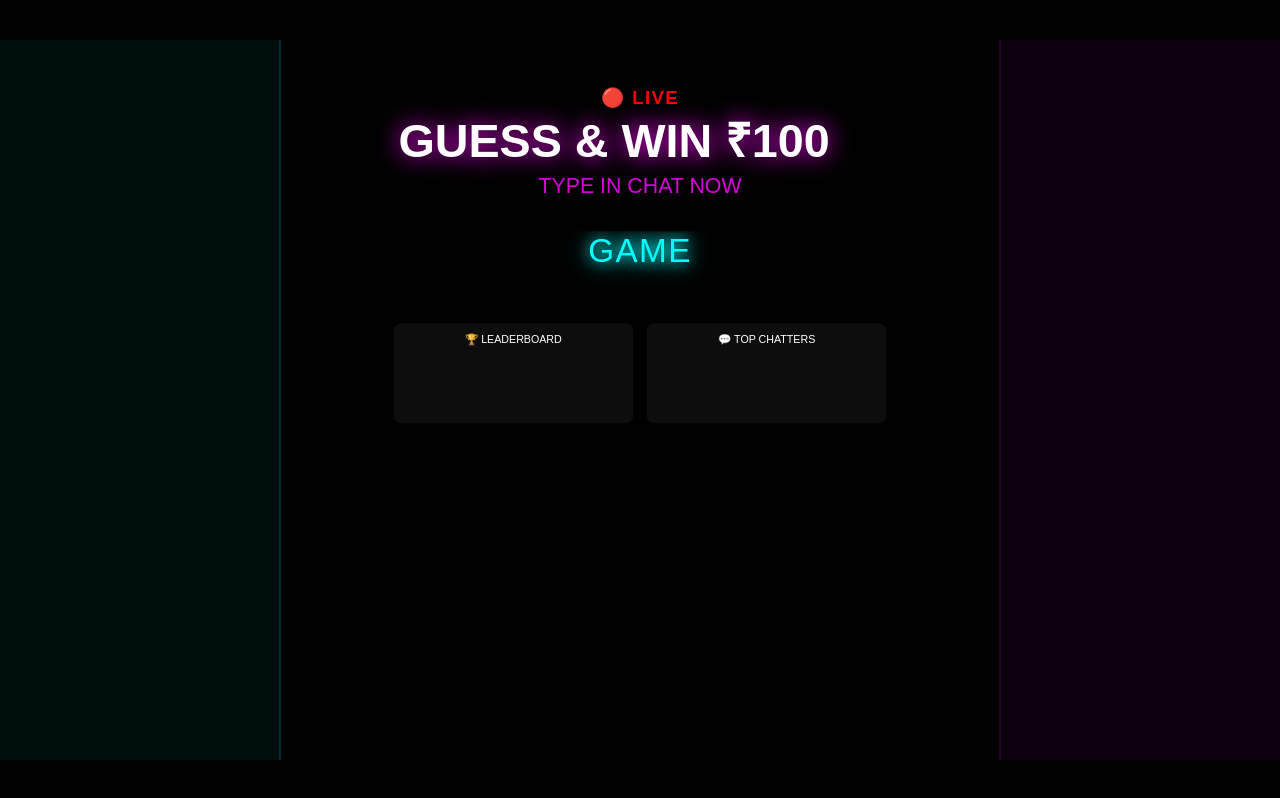
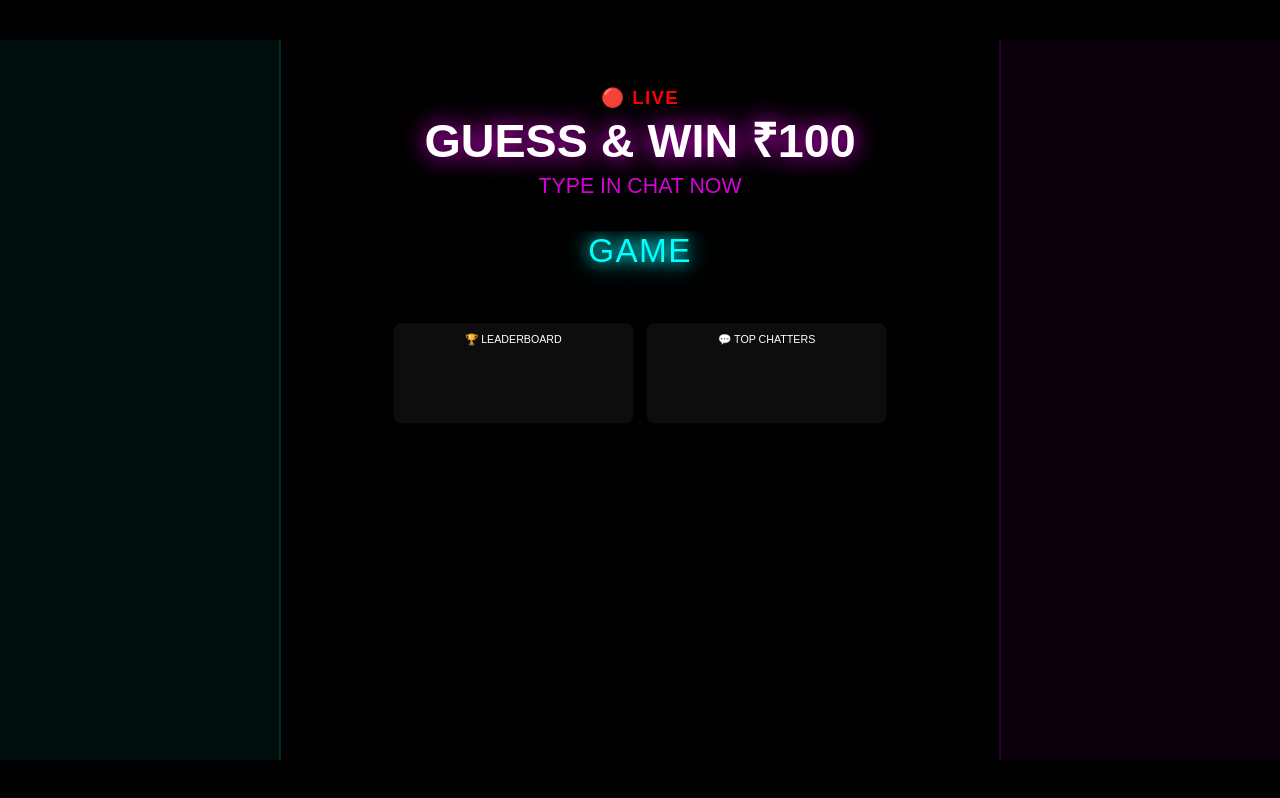
Before and after one commit to lifewithgagan/live-game-engine, a website: page overlay.html in a window 1280 px wide. Drawn offline with nearby package versions, Linux system fonts and the light colour scheme; no server answers.

Commit message:
fixed hook

```diff
--- a/overlay.html
+++ b/overlay.html
@@ -94,18 +94,19 @@
 
 
 #hook {
-    font-size:  clamp(48px, 6vw, 70px);   /* 🔥 reduced */
+    font-size: clamp(48px, 6vw, 70px);
 
     max-width: 90%;
-
-    line-height: 1.1;
+    margin: 0 auto;           /* 🔥 THIS IS THE FIX */
 
     text-align: center;
 
-    word-wrap: break-word;
     font-weight: 900;
     line-height: 1.1;
+
     text-shadow: 0 0 35px #ff00ff;
+
+    word-wrap: break-word;
 }
 
 #subhook {
```
